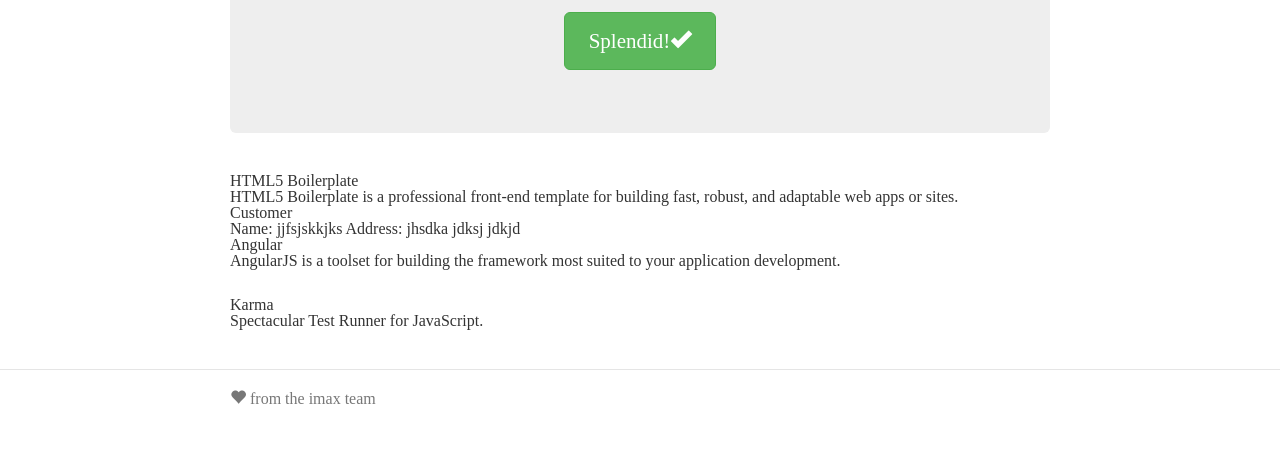
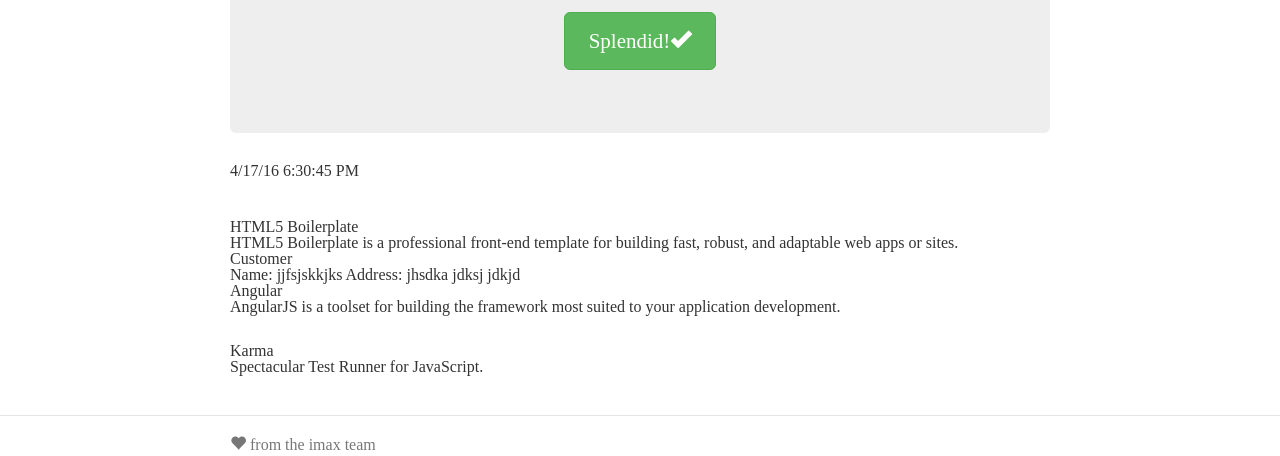
Before and after one commit to sudheerkr/video-web, a website: page app/index.html at #/state1 in a window 1280 px wide. Shown: the part 344-800 px from the top of the page. Drawn offline with nearby package versions, Linux system fonts and the light colour scheme; some packages are replaced by stand-ins of ours; files that its build step writes are made by us from their sources.

Commit message:
time directive

```diff
--- a/app/scripts/app.js
+++ b/app/scripts/app.js
@@ -34,4 +34,30 @@
       },
       templateUrl: 'views/myCustomer.html'
     };
-  });
+  })
+  .directive('timeNow', ['$interval', 'dateFilter', function($interval, dateFilter){
+    function link(scope, element, attrs){
+      var format, timeoutId;
+
+      var updateTime = function(){
+        element.text(dateFilter(new Date(), format));
+      };
+      // $watch
+      scope.$watch(attrs.timeNow, function(value){
+        format = value;
+        updateTime();
+      });
+      //
+      element.on('$destroy', function(){
+        $interval.cancil(timeoutId);
+      });
+
+      // start ui update proccess
+      timeoutId = $interval(function(){
+        updateTime();
+      }, 1000);
+    }
+    return {
+      link: link
+    };
+  }]);
--- a/app/scripts/controllers/main.js
+++ b/app/scripts/controllers/main.js
@@ -15,4 +15,5 @@
       'Karma'
     ];
     $scope.niome = {name:'jjfsjskkjks', address: 'jhsdka jdksj jdkjd'};
+    $scope.format = 'M/d/yy h:mm:ss a';
   });
--- a/app/views/main.html
+++ b/app/views/main.html
@@ -1,3 +1,4 @@
+
 <div class="jumbotron">
   <h1>'Allo, 'Allo!</h1>
   <p class="lead">
@@ -7,6 +8,8 @@
   <p><a class="btn btn-lg btn-success" ng-href="#/">Splendid!<span class="glyphicon glyphicon-ok"></span></a></p>
 </div>
 
+<div time-now='format'>
+</div>
 <div class="row marketing">
   <h4>HTML5 Boilerplate</h4>
   <p>
```
